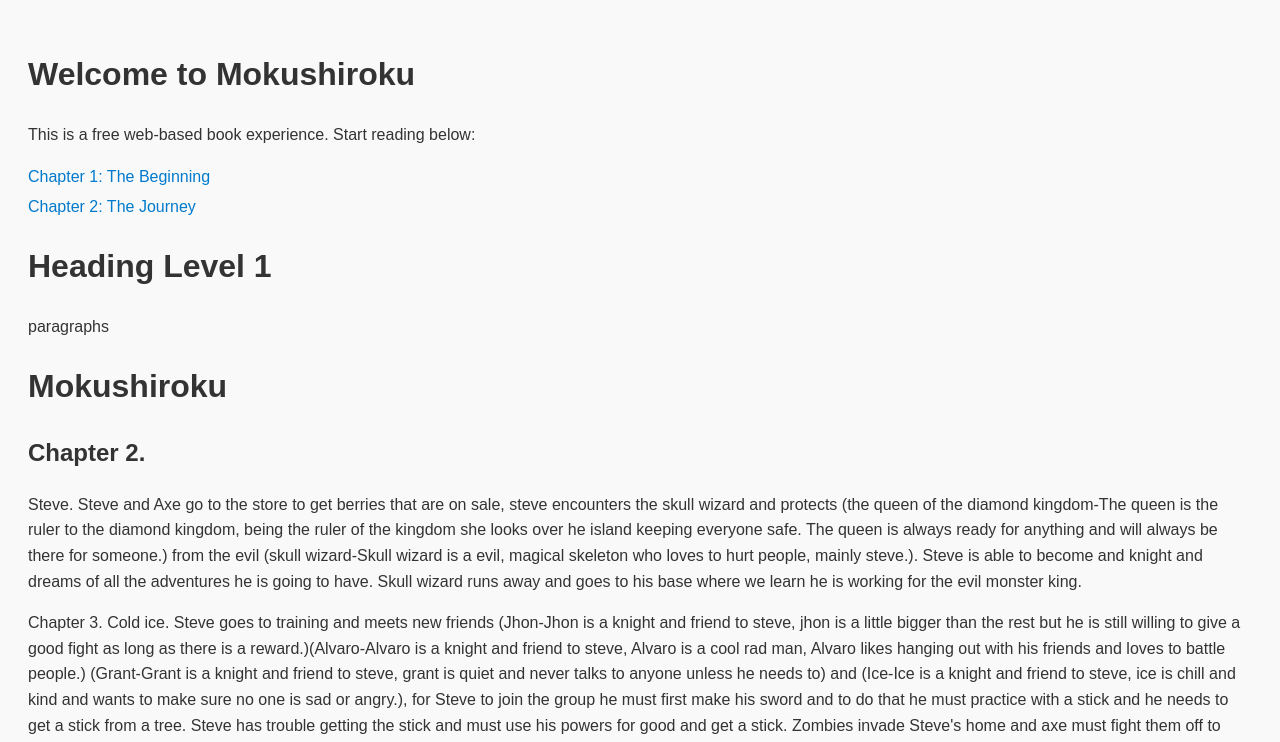
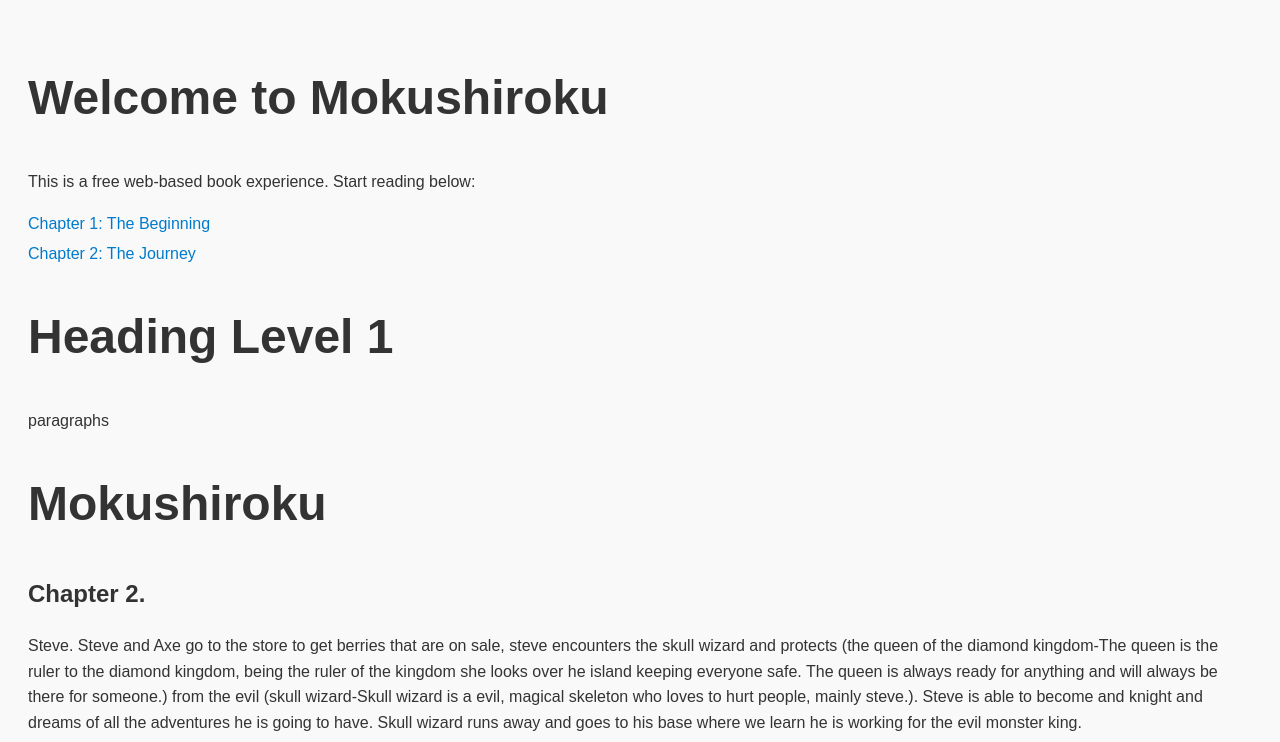
Before and after one commit to Smashzilla/Mokushiroku, a plain HTML site: page index.html in a window 1280 px wide. Shown: the top 742 px of the page. Drawn offline with Linux system fonts and the light colour scheme.

Commit message:
Update styles.css

```diff
--- a/styles.css
+++ b/styles.css
@@ -20,3 +20,4 @@ a {
 a:hover {
   text-decoration: underline;
 }
+h1{font-size:48px}
```
